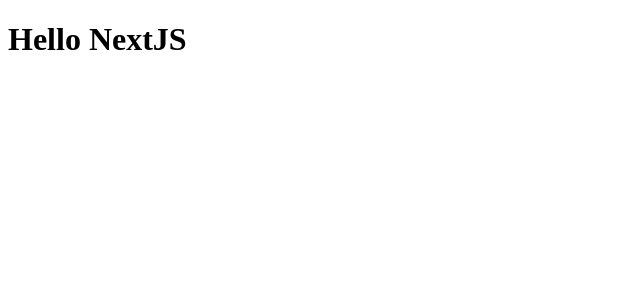
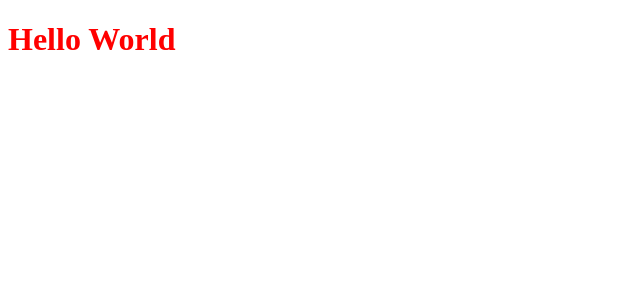
Before and after one commit to rafhael-s-p/drnews, a Next.js app: page / in a window 1280 px wide. Shown: the top 300 px of the page, without its empty margins (0-640 px from the left). Built offline with nearby package versions, Linux system fonts and the light colour scheme.

Commit message:
feat: sass

```diff
--- a/src/pages/index.tsx
+++ b/src/pages/index.tsx
@@ -1,7 +1,5 @@
+import styles from '../styles/home.module.scss';
+
 export default function Home() {
-  return (
-    <>
-      <h1>Hello NextJS</h1>
-    </>
-  );
+  return <h1 className={styles.title}>Hello World</h1>;
 }
--- /dev/null
+++ b/src/styles/home.module.scss
@@ -0,0 +1,3 @@
+.title {
+    color: red;
+}
```
Also changed, not shown: package.json (+4 -3 lines), 1 other file (tests, documents, lock files or other folders).
